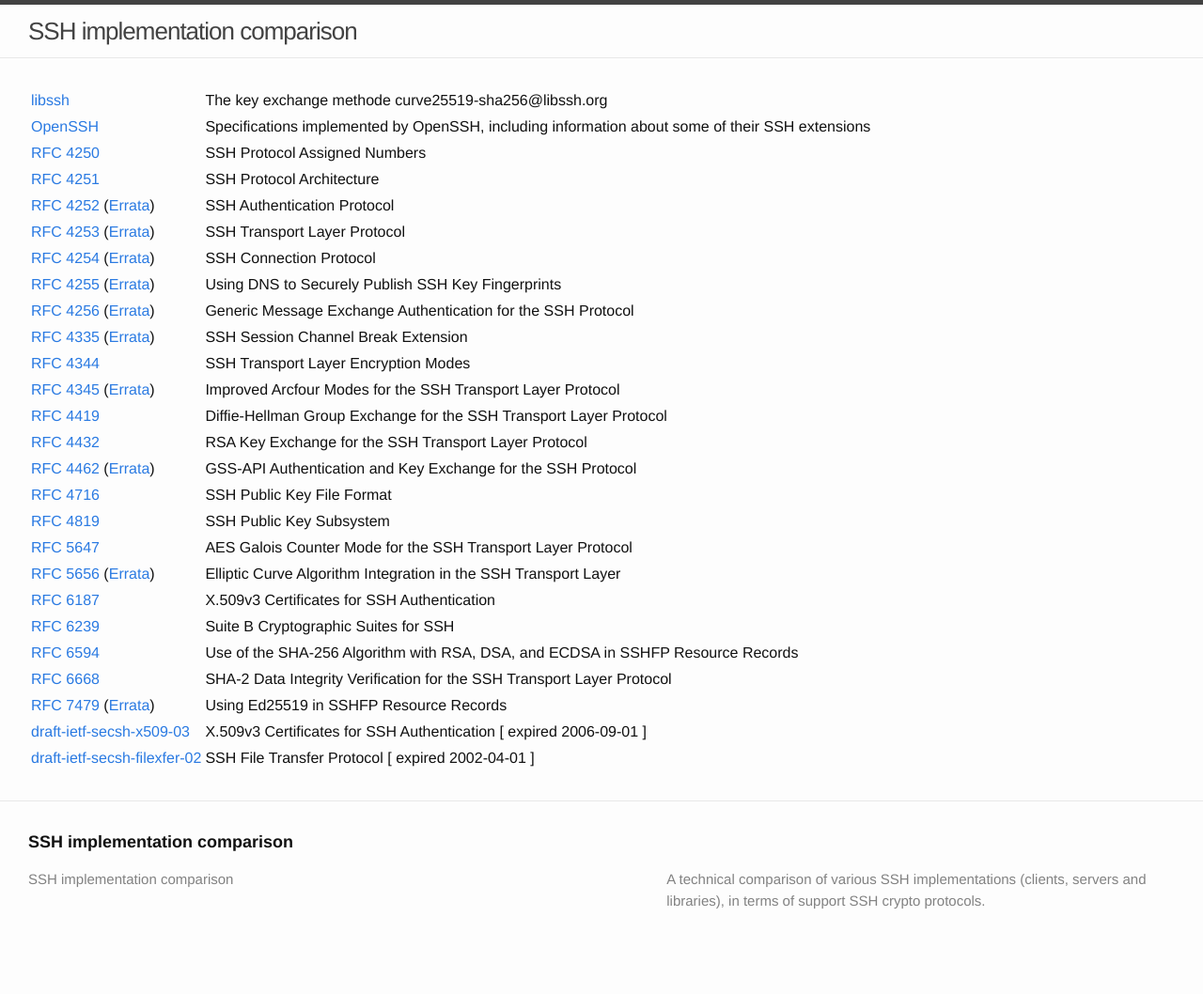
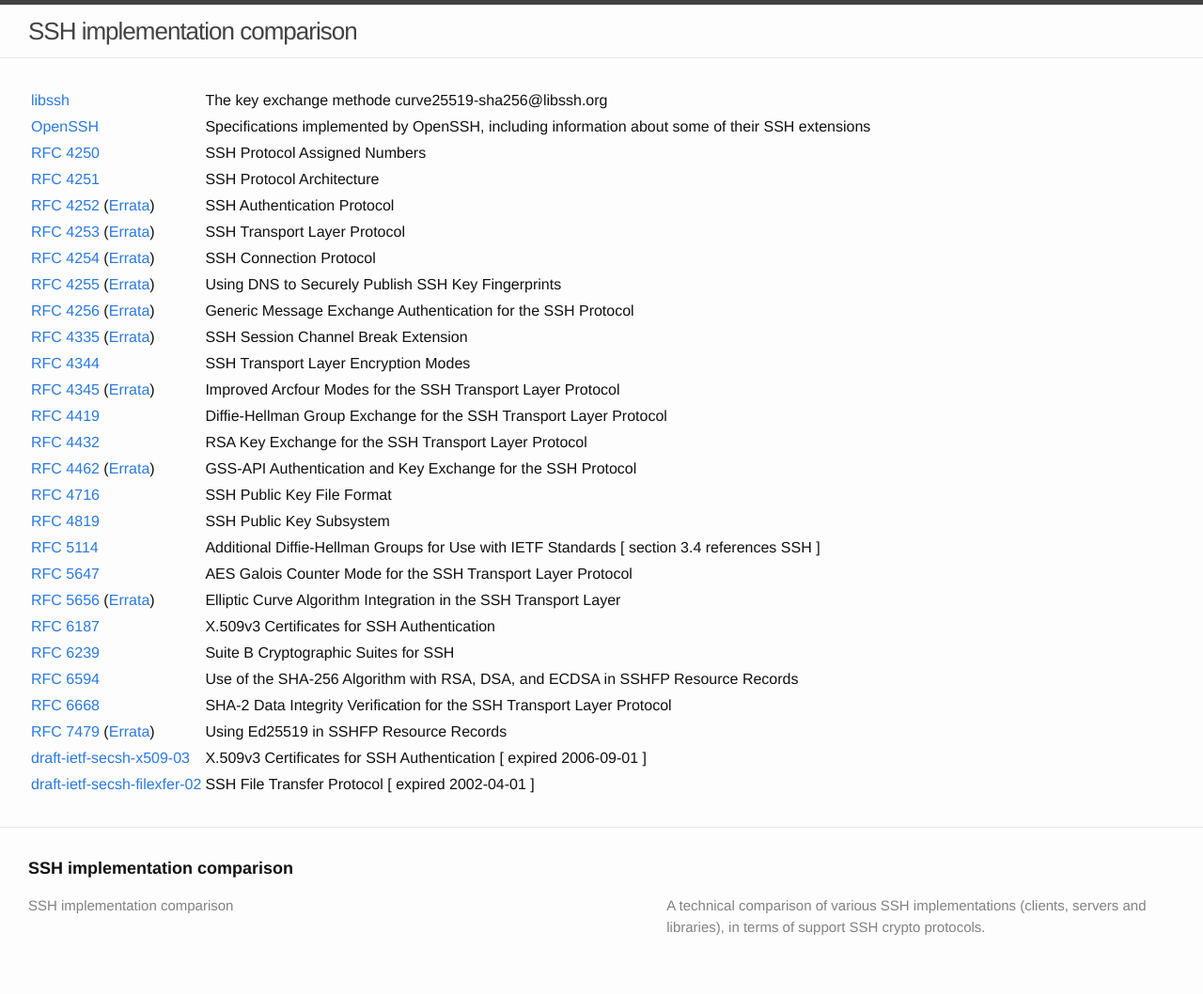
Before and after one commit to fingolfin/ssh-comparison, a Jekyll site: the page built from specs.html, in a window 1280 px wide. Shown: the whole page at 94% size. Built offline with Jekyll 4.4.1, drawn with Linux system fonts in a browser that asks for light colours; before the commit the page ends 1030 px from its top, so only the background shows below that.

Commit message:
Add RFC 5114

```diff
--- a/_data/specs.yml
+++ b/_data/specs.yml
@@ -216,6 +216,11 @@
     url: https://tools.ietf.org/html/rfc4819
     title: "SSH Public Key Subsystem"
 
+rfc5114:
+    name: RFC 5114
+    url: https://tools.ietf.org/html/rfc5114
+    title: "Additional Diffie-Hellman Groups for Use with IETF Standards [ section 3.4 references SSH ]"
+
 rfc5647:
     name: RFC 5647
     url: https://tools.ietf.org/html/rfc5647
```
